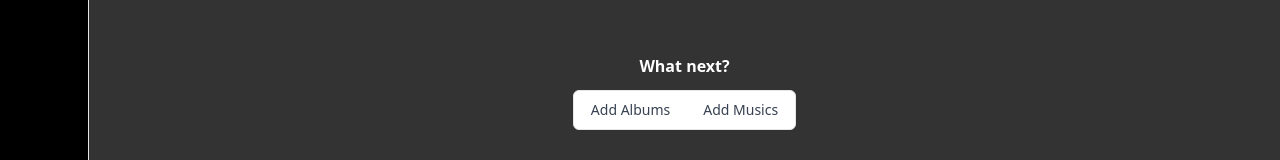
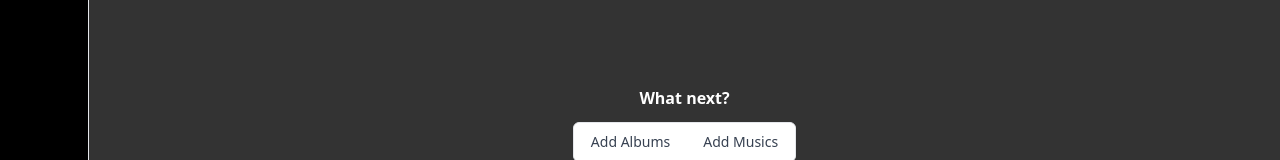
Before and after one commit to kwakyebrilliant/deyplay, a React (Create React App) app: page /dashboard in a window 1280 px wide. Shown: the part 600-760 px from the top of the page. Built offline with nearby package versions, Linux system fonts and the light colour scheme.

Commit message:
dashboard updates

```diff
--- a/src/dashboard/Pages/Dashboard.js
+++ b/src/dashboard/Pages/Dashboard.js
@@ -154,6 +154,12 @@ function Dashboard() {
 
 
                     <div className='flex mt-12 justify-center m-3 pt-4'>
+
+
+                    </div>
+
+
+                    <div className='flex mt-4 justify-center m-3 pt-4'>
                     <h2 className='text-white font-bold'>
                         What next?
                     </h2>
```
